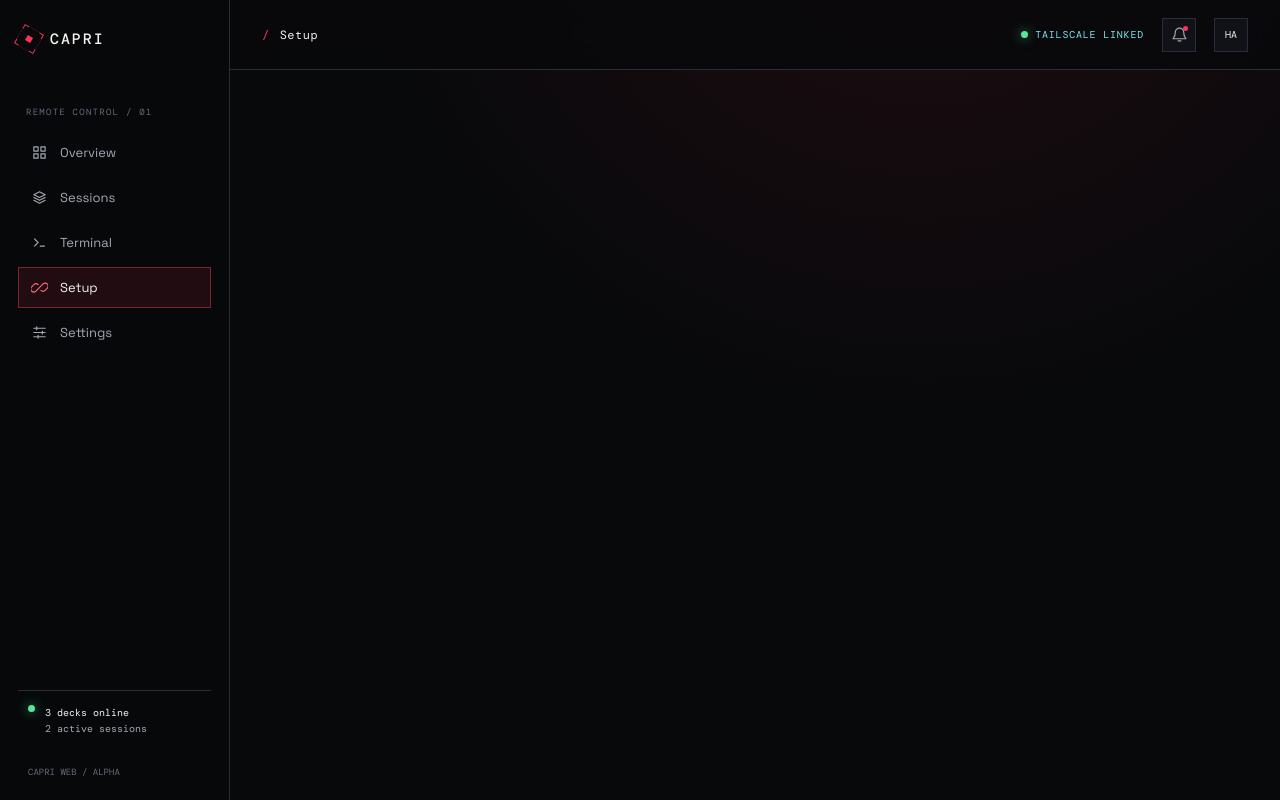
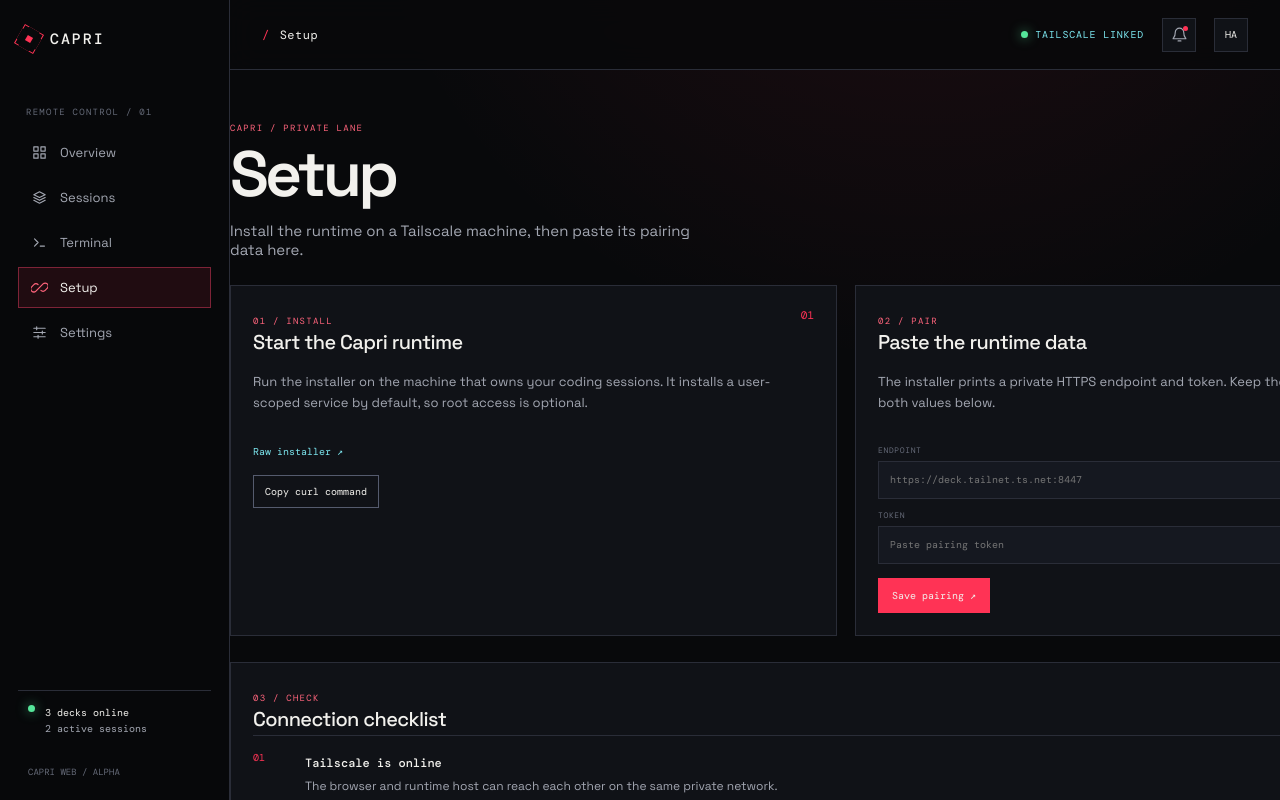
Before and after one commit to ARCANGEL0/Capri, a Nuxt app in the folder src/: page /setup in a window 1280 px wide. Shown: the top 800 px of the page. Built offline with nearby package versions, Linux system fonts and the light colour scheme.

Commit message:
feat(web): add runtime setup guide

```diff
--- /dev/null
+++ b/src/pages/setup.vue
@@ -0,0 +1,67 @@
+<script setup lang="ts">
+const config = useRuntimeConfig()
+const endpoint = ref(String(config.public.runtimeEndpoint || ''))
+const token = ref(String(config.public.runtimeToken || ''))
+const pairingState = ref('NOT PAIRED')
+const installerUrl = 'https://raw.githubusercontent.com/ARCANGEL0/Capri/main/runtime/setup_install.sh'
+
+function savePairing() {
+  const value = endpoint.value.trim().replace(/\/$/, '')
+  if (!value || !token.value.trim()) {
+    pairingState.value = 'ENDPOINT AND TOKEN REQUIRED'
+    return
+  }
+  localStorage.setItem('capri.pairing.v1', JSON.stringify({ endpoint: value, token: token.value.trim() }))
+  pairingState.value = 'PAIRING SAVED'
+}
+
+async function copyInstaller() {
+  await navigator.clipboard?.writeText(`curl -fsSL ${installerUrl} | bash`)
+  pairingState.value = 'INSTALL COMMAND COPIED'
+}
+</script>
+
+<template>
+  <div class="setup-page">
+    <section class="page-intro"><div><p class="page-kicker">CAPRI / PRIVATE LANE</p><h1>Setup</h1><p class="page-summary">Install the runtime on a Tailscale machine, then paste its pairing data here.</p></div><span class="setup-state">{{ pairingState }}</span></section>
+    <section class="setup-grid">
+      <article class="section-panel guide-card"><div class="panel-heading"><div><span class="panel-label">01 / INSTALL</span><h2>Start the Capri runtime</h2></div><span class="step-number">01</span></div><p>Run the installer on the machine that owns your coding sessions. It installs a user-scoped service by default, so root access is optional.</p><a class="code-link" :href="installerUrl" target="_blank" rel="noreferrer">Raw installer ↗</a><button class="copy-button" type="button" @click="copyInstaller">Copy curl command</button></article>
+      <article class="section-panel guide-card"><div class="panel-heading"><div><span class="panel-label">02 / PAIR</span><h2>Paste the runtime data</h2></div><span class="step-number">02</span></div><p>The installer prints a private HTTPS endpoint and token. Keep the token secret and add both values below.</p><form class="pair-form" @submit.prevent="savePairing"><label>ENDPOINT<input v-model="endpoint" type="url" placeholder="https://deck.tailnet.ts.net:8447" /></label><label>TOKEN<input v-model="token" type="password" placeholder="Paste pairing token" /></label><button class="primary-action" type="submit">Save pairing <span>↗</span></button></form></article>
+    </section>
+    <section class="section-panel checklist"><div class="panel-heading"><div><span class="panel-label">03 / CHECK</span><h2>Connection checklist</h2></div><NuxtLink class="text-action" to="/settings">Runtime settings ↗</NuxtLink></div><ol><li><span>01</span><div><strong>Tailscale is online</strong><p>The browser and runtime host can reach each other on the same private network.</p></div></li><li><span>02</span><div><strong>Service is running</strong><p>Check <code>systemctl --user status capri-runtime</code> on Linux or the LaunchAgent on macOS.</p></div></li><li><span>03</span><div><strong>Pairing is saved</strong><p>Return to Cyberdecks to see live device state when the runtime API is connected.</p></div></li></ol></section>
+  </div>
+</template>
+
+<style scoped>
+.setup-page { display: grid; gap: 26px; }
+.page-intro { display: flex; align-items: flex-end; justify-content: space-between; gap: 24px; }
+.page-kicker, .panel-label { margin: 0 0 10px; color: var(--capri-red-soft); font-family: var(--capri-mono); font-size: 9px; letter-spacing: 0.14em; }
+h1 { margin: 0; color: var(--capri-text); font-size: clamp(36px, 5vw, 66px); font-weight: 600; letter-spacing: -0.06em; line-height: .95; }
+.page-summary { max-width: 48ch; margin: 16px 0 0; color: var(--capri-text-muted); font-size: 15px; }
+.setup-state { padding-bottom: 5px; color: var(--capri-cyan); font-family: var(--capri-mono); font-size: 10px; }
+.setup-grid { display: grid; grid-template-columns: repeat(2, minmax(0, 1fr)); gap: 18px; }
+.section-panel { border: 1px solid var(--capri-line); background: var(--capri-panel); }
+.guide-card { display: grid; align-content: start; gap: 17px; padding: 22px; }
+.panel-heading { display: flex; align-items: flex-start; justify-content: space-between; gap: 15px; }
+.panel-heading h2 { margin: 0; color: var(--capri-text); font-size: 20px; font-weight: 500; letter-spacing: -.03em; }
+.step-number { color: var(--capri-red); font-family: var(--capri-mono); font-size: 11px; }
+.guide-card > p { min-height: 56px; margin: 0; color: var(--capri-text-muted); font-size: 13px; line-height: 1.6; }
+.code-link, .text-action { color: var(--capri-cyan); font-family: var(--capri-mono); font-size: 10px; }
+.code-link:hover, .text-action:hover { color: var(--capri-yellow); }
+.copy-button { justify-self: start; padding: 9px 11px; border: 1px solid var(--capri-line-bright); color: var(--capri-text); background: transparent; font-family: var(--capri-mono); font-size: 10px; }
+.copy-button:hover { border-color: var(--capri-yellow); color: var(--capri-yellow); }
+.pair-form { display: grid; gap: 11px; }
+.pair-form label { display: grid; gap: 6px; color: var(--capri-text-dim); font-family: var(--capri-mono); font-size: 8px; letter-spacing: .08em; }
+.pair-form input { height: 38px; padding: 0 11px; border: 1px solid var(--capri-line); outline: 0; color: var(--capri-text); background: var(--capri-panel-raised); font-family: var(--capri-mono); font-size: 10px; }
+.pair-form input:focus { border-color: var(--capri-cyan); }
+.primary-action { justify-self: start; margin-top: 3px; padding: 10px 13px; border: 1px solid var(--capri-red); color: var(--capri-text); background: var(--capri-red); font-family: var(--capri-mono); font-size: 10px; }
+.primary-action:hover { border-color: var(--capri-yellow); color: var(--capri-ink); background: var(--capri-yellow); }
+.checklist { padding: 22px; }
+.checklist ol { display: grid; gap: 0; margin: 3px 0 0; padding: 0; list-style: none; }
+.checklist li { display: grid; grid-template-columns: 38px 1fr; gap: 14px; padding: 15px 0; border-top: 1px solid var(--capri-line); }
+.checklist li > span { color: var(--capri-red); font-family: var(--capri-mono); font-size: 10px; }
+.checklist strong { color: var(--capri-text); font-family: var(--capri-mono); font-size: 12px; font-weight: 500; }
+.checklist p { margin: 5px 0 0; color: var(--capri-text-muted); font-size: 12px; line-height: 1.5; }
+.checklist code { color: var(--capri-cyan); font-family: var(--capri-mono); font-size: 10px; }
+@media (max-width: 700px) { .page-intro { display: block; } .setup-state { display: block; margin-top: 20px; } .setup-grid { grid-template-columns: 1fr; } .guide-card, .checklist { padding: 17px; } }
+</style>
```
